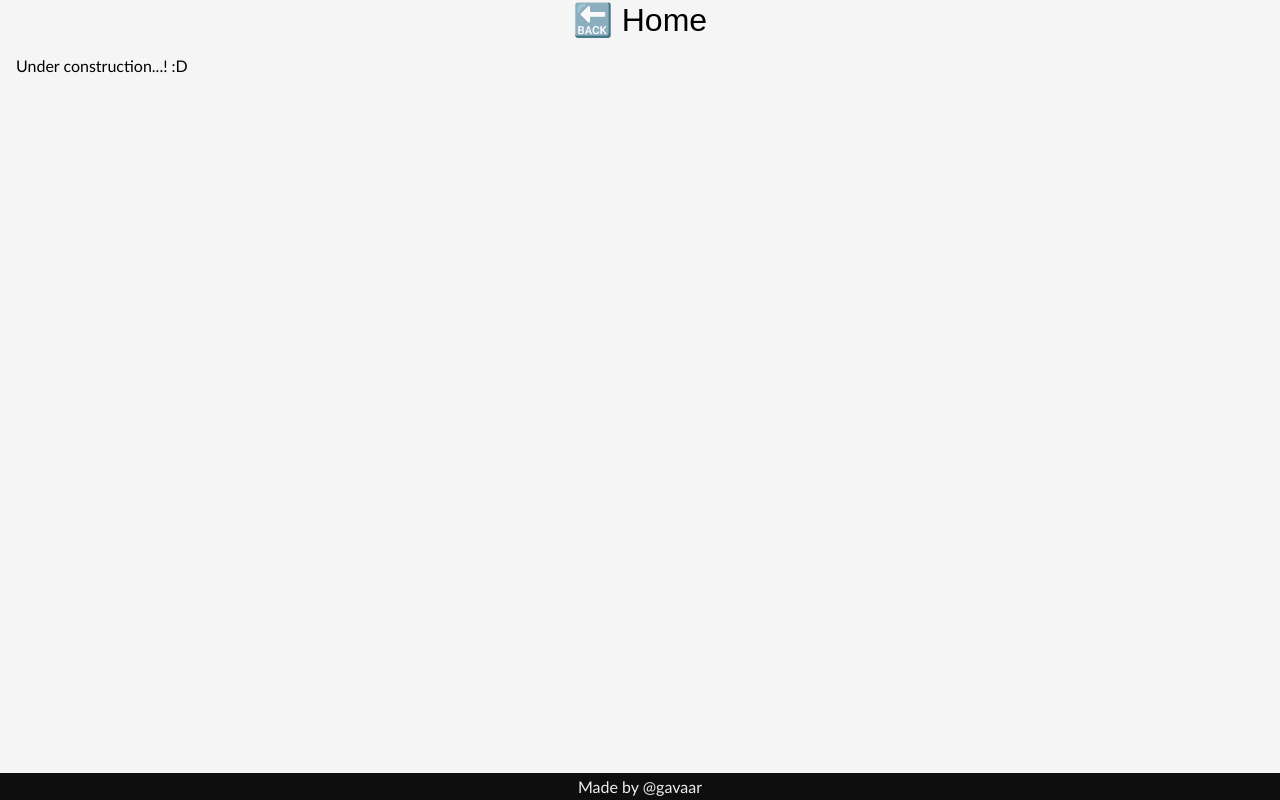
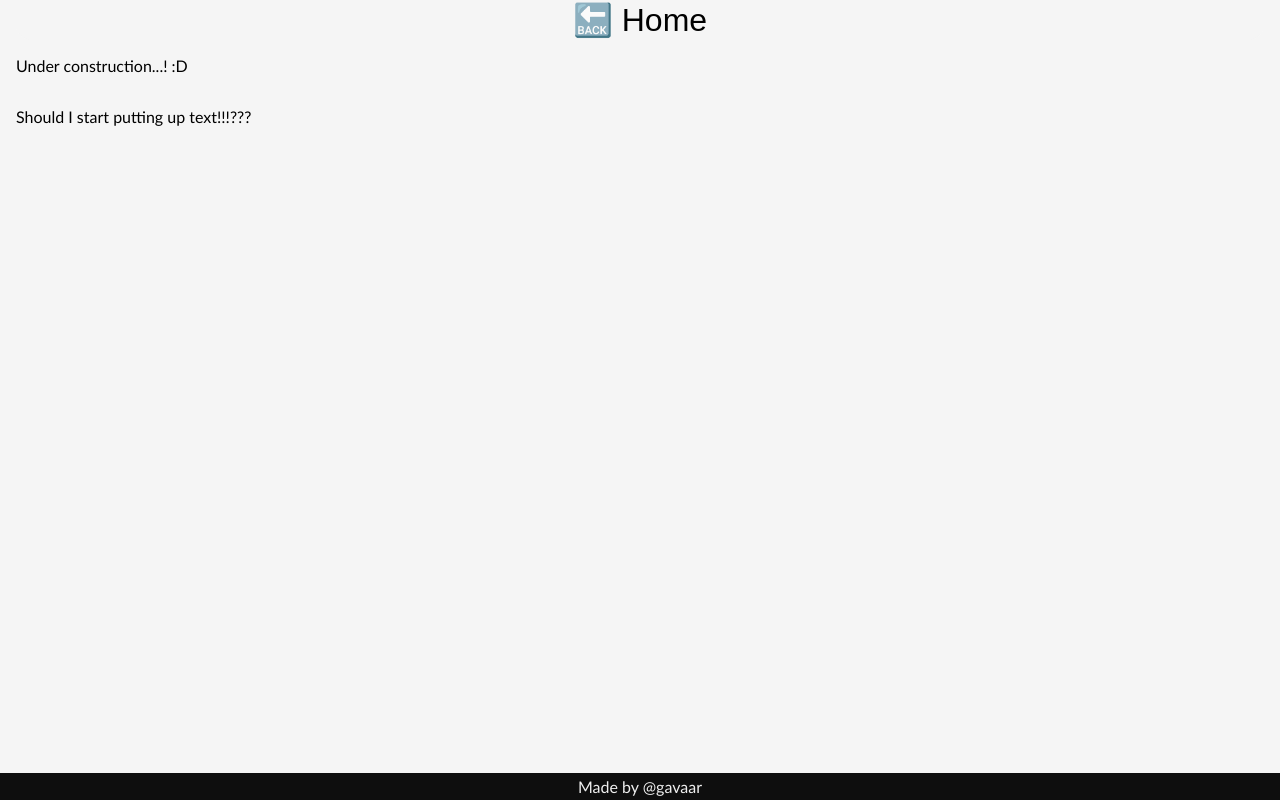
Before and after one commit to gavaar/sudoklash, an Angular app in the folder ui/: page /how-to-play in a window 1280 px wide. Built offline with nearby package versions, Linux system fonts and the light colour scheme; no server answers.

Commit message:
github-actions

```diff
--- a/ui/src/app/routes/how_to_play/how_to_play.component.ts
+++ b/ui/src/app/routes/how_to_play/how_to_play.component.ts
@@ -7,7 +7,8 @@ import { RouterLink } from '@angular/router';
   selector: 'how-to-play',
   template: `
     <button class="htp__back-button" routerLink="/">🔙 Home</button>
-    <p>Under construction...! :D</p>`,
+    <p>Under construction...! :D</p>
+    <p>Should I start putting up text!!!???</p>`,
   styles: [`
     :host {
       display: flex;
```
